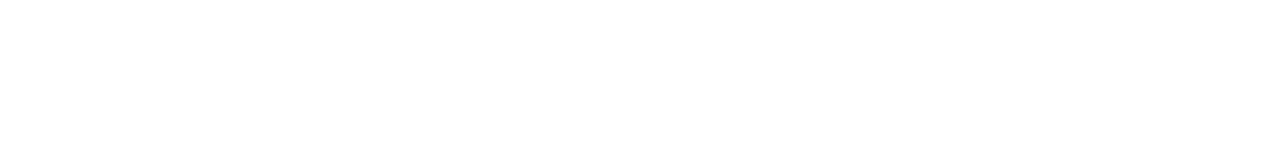
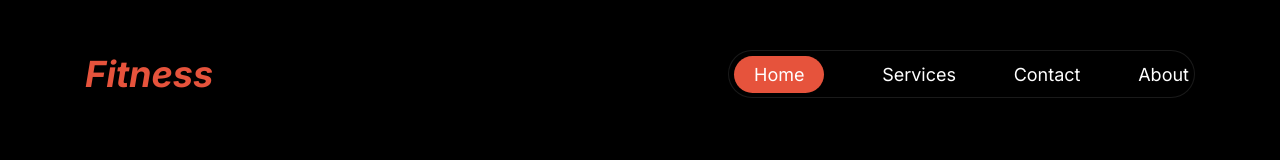
Before and after one commit to ezmahir/Milestone-2-Assignment, a plain HTML site: page index.html in a window 1280 px wide. Drawn offline with Linux system fonts and the light colour scheme; a web font is replaced by a local one.

Commit message:
Added the nav bar

```diff
--- a/Styles/style.css
+++ b/Styles/style.css
@@ -0,0 +1,52 @@
+
+@import url('https://fonts.googleapis.com/css2?family=Inter:ital,opsz,wght@0,14..32,100..900;1,14..32,100..900&display=swap');
+@import url('https://fonts.cdnfonts.com/css/miama');
+
+.inter-font {
+  font-family: "Inter", sans-serif;
+  font-optical-sizing: auto;
+  font-weight: 400;
+  font-style: normal;
+}
+
+.miama-font{
+    font-family: 'Miama', sans-serif;
+}
+*{
+    margin: 0;
+    padding: 0;
+    background-color: black;
+    color: white;
+}
+header{
+    max-width: 1110px;
+    margin: 50px auto;
+}
+.logo{
+    color: #E6533C;
+    font-size: 2.25rem;
+    font-weight: 700;
+}
+nav{
+    display: flex;
+    justify-content: space-between;
+    align-items: center;
+}
+.nav{
+    display: flex;
+    width: 465px;
+    height: 46px;
+    justify-content: space-between;
+    align-items: center;
+    border: 1px solid rgba(255, 255, 255, 0.1);
+    border-radius: 45px;
+}
+.navbar{
+    font-size: 18px;
+    margin: 5px;
+}
+#home{
+    background-color: #E6533C;
+    padding: 8px 20px;
+    border-radius: 45px;
+}
--- a/index.html
+++ b/index.html
@@ -4,8 +4,28 @@
     <meta charset="UTF-8">
     <meta name="viewport" content="width=device-width, initial-scale=1.0">
     <title>Milestone 2 Assignment</title>
+    <script src="https://kit.fontawesome.com/78cd0179b5.js" crossorigin="anonymous"></script>
+    <link rel="stylesheet" href="Styles/style.css">
 </head>
 <body>
+    <header class="header inter-font">
+        <nav>
+            <div>
+                <i><h3 class="logo">Fitness</h3></i>
+            </div>
+            <div class="nav">
+                <p class="navbar" id="home">Home</p>
+                <p class="navbar">Services</p>
+                <p class="navbar">Contact</p>
+                <p class="navbar">About</p>
+            </div>
+        </nav>
+    </header>
+    <main>
 
+    </main>
+    <footer>
+
+    </footer>
 </body>
 </html>
```
